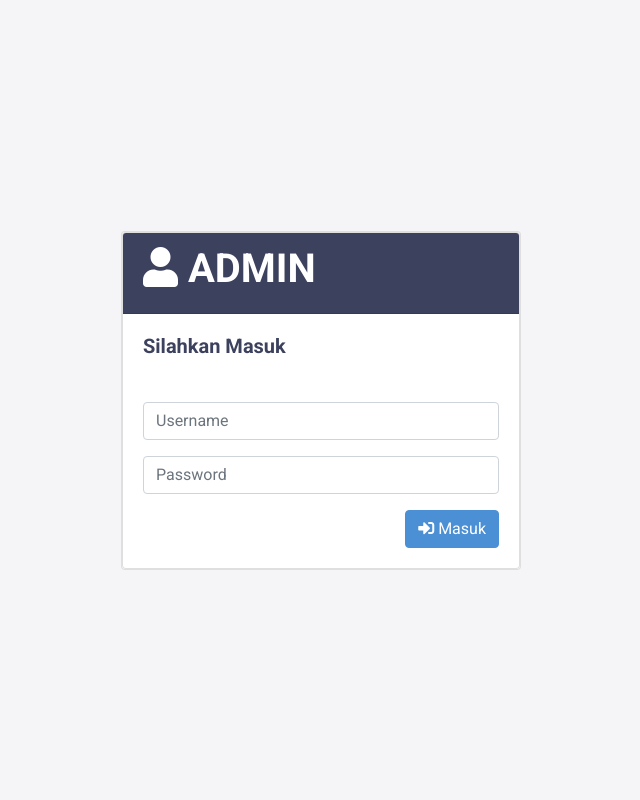
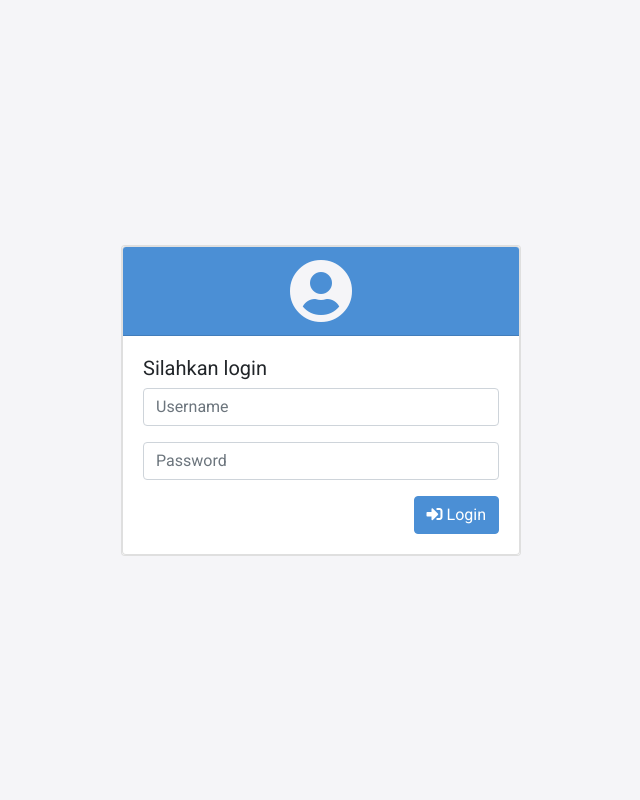
Before and after one commit to adigagas/siproduk, a PHP site: page /pages/auth.html in a window 1280 px wide. Shown: the whole page, without its empty margins (319-959 px from the left). Run offline with PHP 8.4, Linux system fonts and the light colour scheme.

Commit message:
update auth

```diff
--- a/css/style.css
+++ b/css/style.css
@@ -203,7 +203,13 @@ a.text-primary:focus {
 }
 
 .auth-card .auth-card-header {
-    background-color: var(--accentColor);
+    background-color: var(--primaryColor);
+    color: var(--primaryColor);
+}
+
+.auth-card .auth-card-header i {
+    font-size: 64px;
+    color: var(--secondaryColorLight);
 }
 
 .auth-card-header h1 {
--- a/pages/auth.html
+++ b/pages/auth.html
@@ -28,13 +28,11 @@
 
         <div class="card auth-card align-self-center">
             <div class="card">
-                <div class="card-header auth-card-header">
-                    <h1 class="align-middle text-white">
-                        <i class="fas fa-user"></i> ADMIN
-                    </h1>
+                <div class="card-header auth-card-header text-center">
+                    <i class="fas fa-user-circle"></i>
                 </div>
                 <div class="card-body">
-                    <h5 class="card-title text-left">Silahkan Masuk</h5>
+                    <h5>Silahkan login</h5>
                     <form class="text-right" action="index.html">
                         <div class="form-group">
                             <input type="text" class="form-control" id="username" aria-describedby="username" placeholder="Username">
@@ -43,7 +41,7 @@
                             <input type="password" class="form-control" id="password" placeholder="Password">
                         </div>
                         <button type="submit" class="btn btn-primary">
-                            <i class="fas fa-sign-in-alt"></i> Masuk
+                            <i class="fas fa-sign-in-alt"></i> Login
                         </button>
                     </form>
                 </div>
--- a/pages/index.html
+++ b/pages/index.html
@@ -101,7 +101,7 @@
         <div class="container-fluid">
             <div class="row">
                 <div class="col-xl-3 col-lg-4 col-md-6 mb-4">
-                    <div class="card">
+                    <div class="card bg-light">
                         <div class="card-body">
                             <h5 class="card-title">Card title</h5>
                             <h6 class="card-subtitle mb-2 text-muted">Card subtitle</h6>
```
